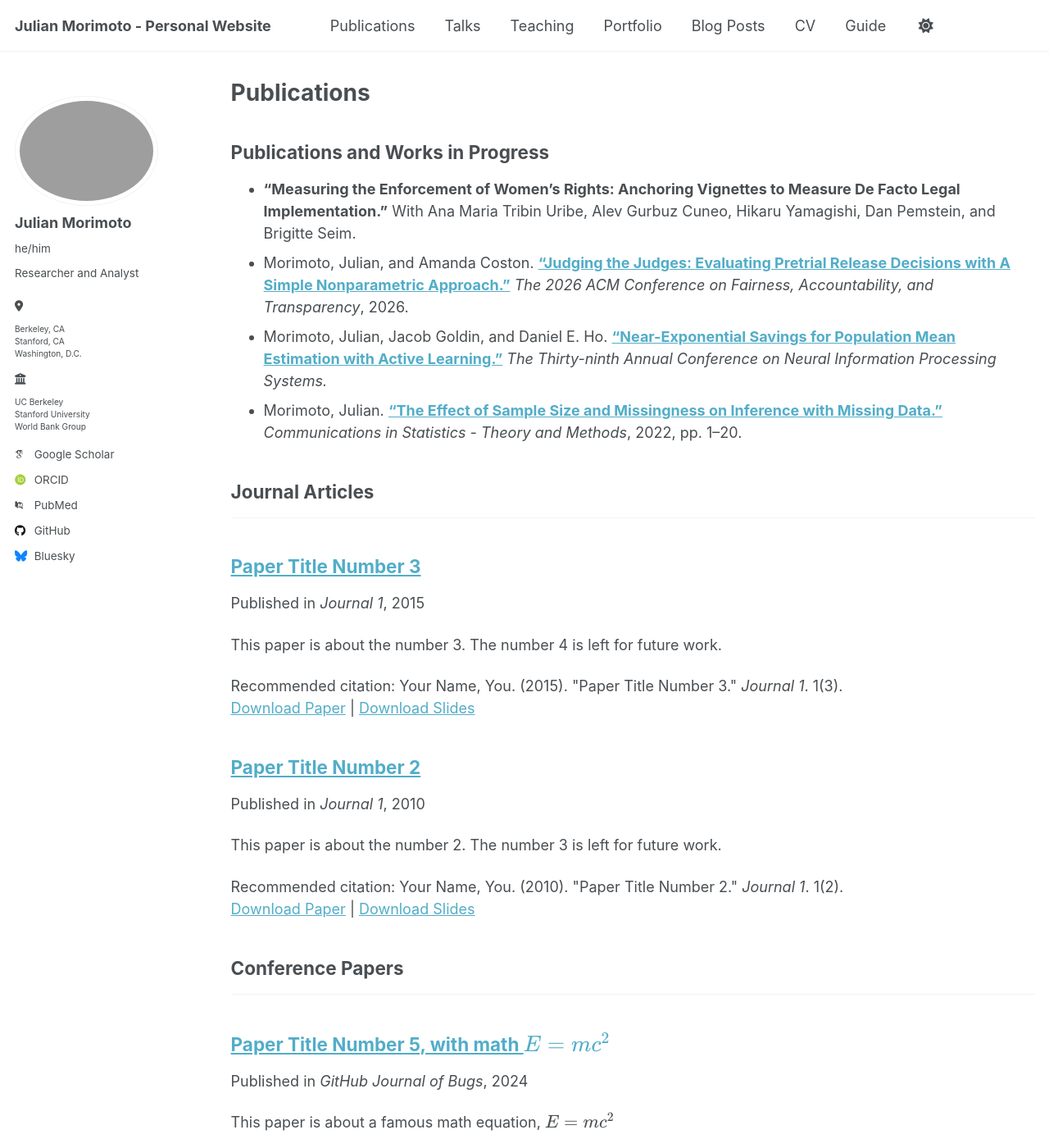
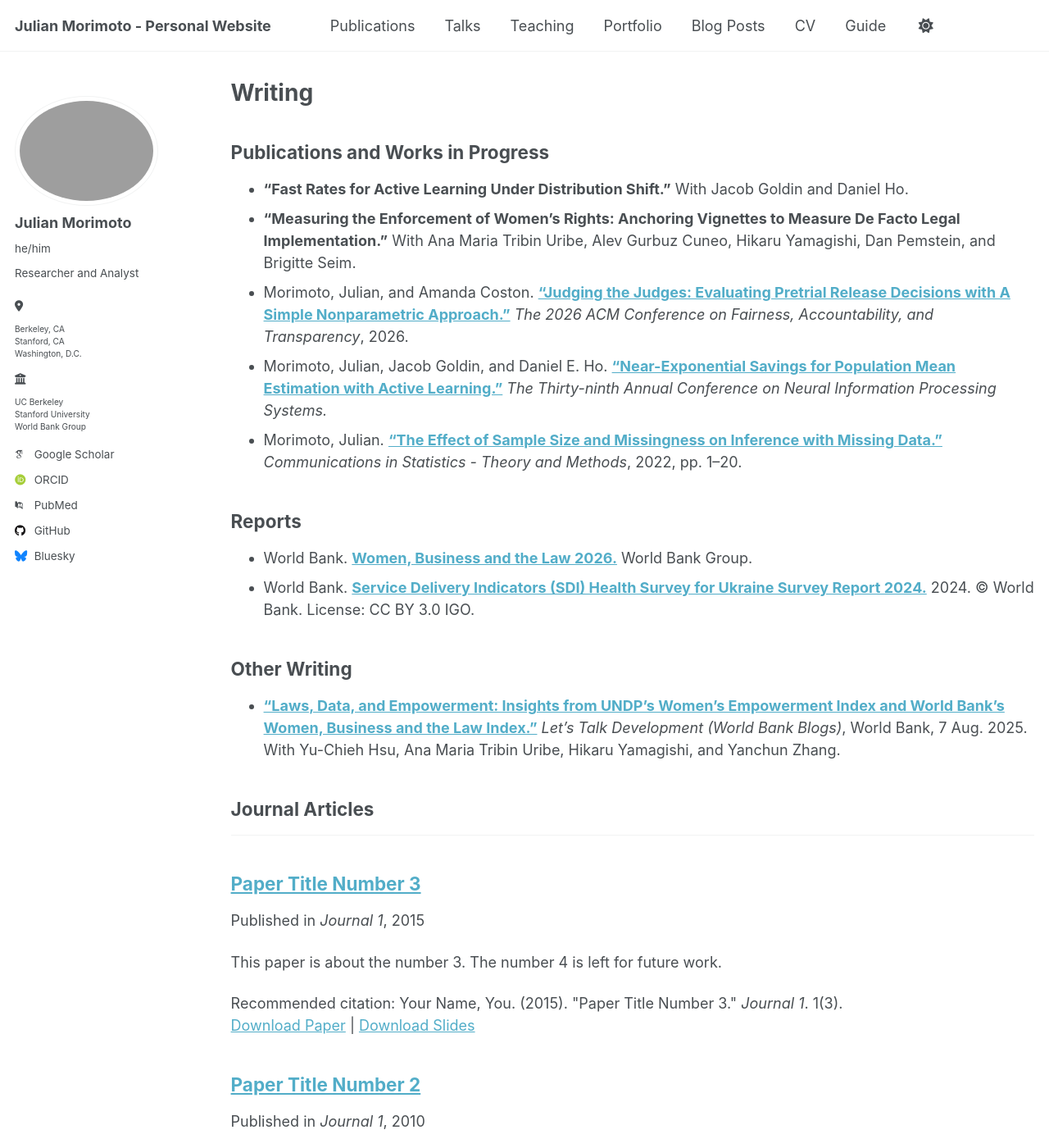
Before and after one commit to jmorimoto-h/my-site, a Jekyll site: the page built from _pages/publications.html, in a window 1280 px wide and 1400 px high. Shown: the whole window at 82% size. Built offline with Jekyll 4.4.1, drawn with Linux system fonts in a browser that asks for light colours; some web fonts are replaced; a script that is not in the unit is left out.

Commit message:
Update publications.html

```diff
--- a/_pages/publications.html
+++ b/_pages/publications.html
@@ -1,6 +1,6 @@
 ---
 layout: archive
-title: "Publications"
+title: "Writing"
 permalink: /publications/
 author_profile: true
 ---
@@ -8,6 +8,8 @@ author_profile: true
 <h2>Publications and Works in Progress</h2>
 
 <ul>
+  <li> <strong>“Fast Rates for Active Learning Under Distribution Shift.”</strong> With Jacob Goldin and Daniel Ho. </li>
+
   <li>
     <strong>“Measuring the Enforcement of Women’s Rights: Anchoring Vignettes to Measure De Facto Legal Implementation.”</strong>
     With Ana Maria Tribin Uribe, Alev Gurbuz Cuneo, Hikaru Yamagishi, Dan Pemstein, and Brigitte Seim.
@@ -32,6 +34,15 @@ author_profile: true
   </li>
 </ul>
 
+<h2>Reports</h2>
+
+<ul> <li> World Bank. <strong><a href="https://wbl.worldbank.org/en/wbl">Women, Business and the Law 2026.</a></strong> World Bank Group. </li>
+
+<li> World Bank. <strong><a href="http://hdl.handle.net/10986/44251">Service Delivery Indicators (SDI) Health Survey for Ukraine Survey Report 2024.</a></strong> 2024. © World Bank. License: CC BY 3.0 IGO. </li> </ul>
+
+<h2>Other Writing</h2>
+
+<ul> <li> <strong><a href="https://blogs.worldbank.org/en/developmenttalk/laws--data--and-empowerment--insights-from-undp-s-women-s-empowe">“Laws, Data, and Empowerment: Insights from UNDP’s Women’s Empowerment Index and World Bank’s Women, Business and the Law Index.”</a></strong> <em>Let’s Talk Development (World Bank Blogs)</em>, World Bank, 7 Aug. 2025. With Yu-Chieh Hsu, Ana Maria Tribin Uribe, Hikaru Yamagishi, and Yanchun Zhang. </li> </ul>
 
 <!-- {% if site.author.googlescholar %}
   <div class="wordwrap">You can also find my articles on <a href="{{site.author.googlescholar}}">my Google Scholar profile</a>.</div>
```
